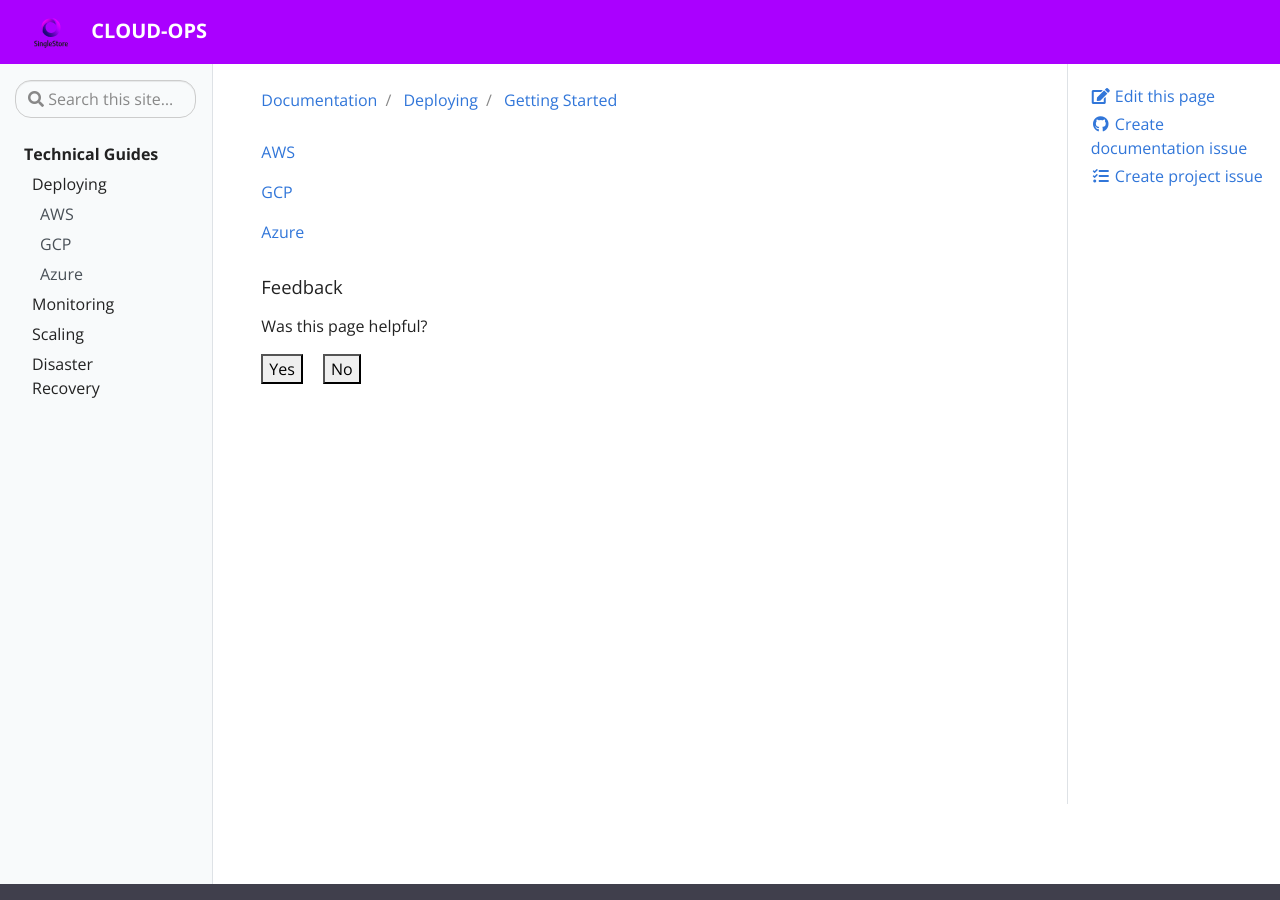
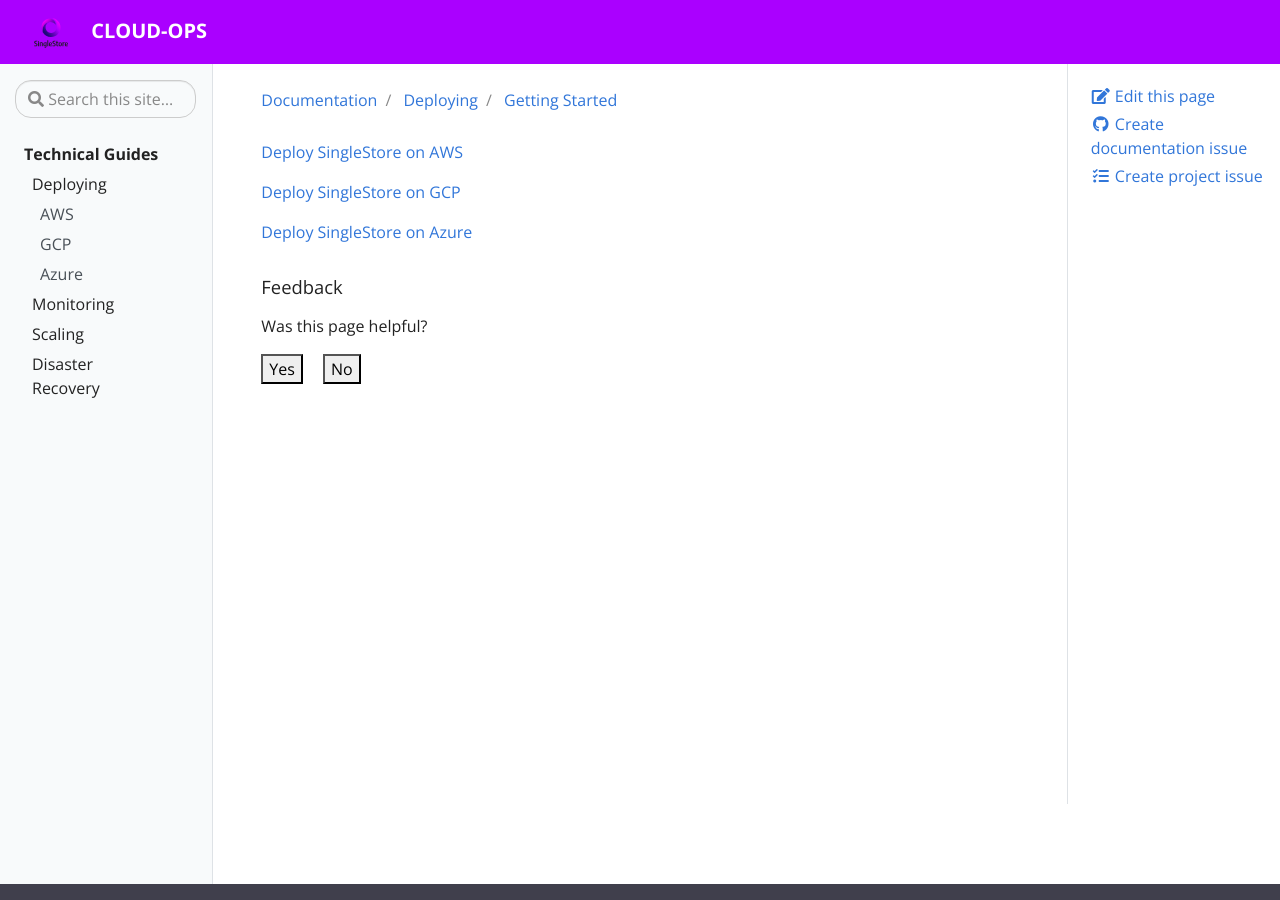
Before and after one commit to sdb-cloud-ops/cloud-ops, a Jekyll site: the page built from _docs/Deploying/deploying_home.md, in a window 1280 px wide and 900 px high. Built offline with Jekyll 4.4.1, drawn with Linux system fonts in a browser that asks for light colours.

Commit message:
Update deploying_home.md

```diff
--- a/_docs/Deploying/deploying_home.md
+++ b/_docs/Deploying/deploying_home.md
@@ -6,8 +6,8 @@ tags:
 description: Getting started with Docsy Jekyll
 ---
 
-[AWS](AWS/deploying)
+[Deploy SingleStore on AWS](AWS/deploying)
 
-[GCP](GCP/deploying)
+[Deploy SingleStore on GCP](GCP/deploying)
 
-[Azure](Azure/deploying)
+[Deploy SingleStore on Azure](Azure/deploying)
```
